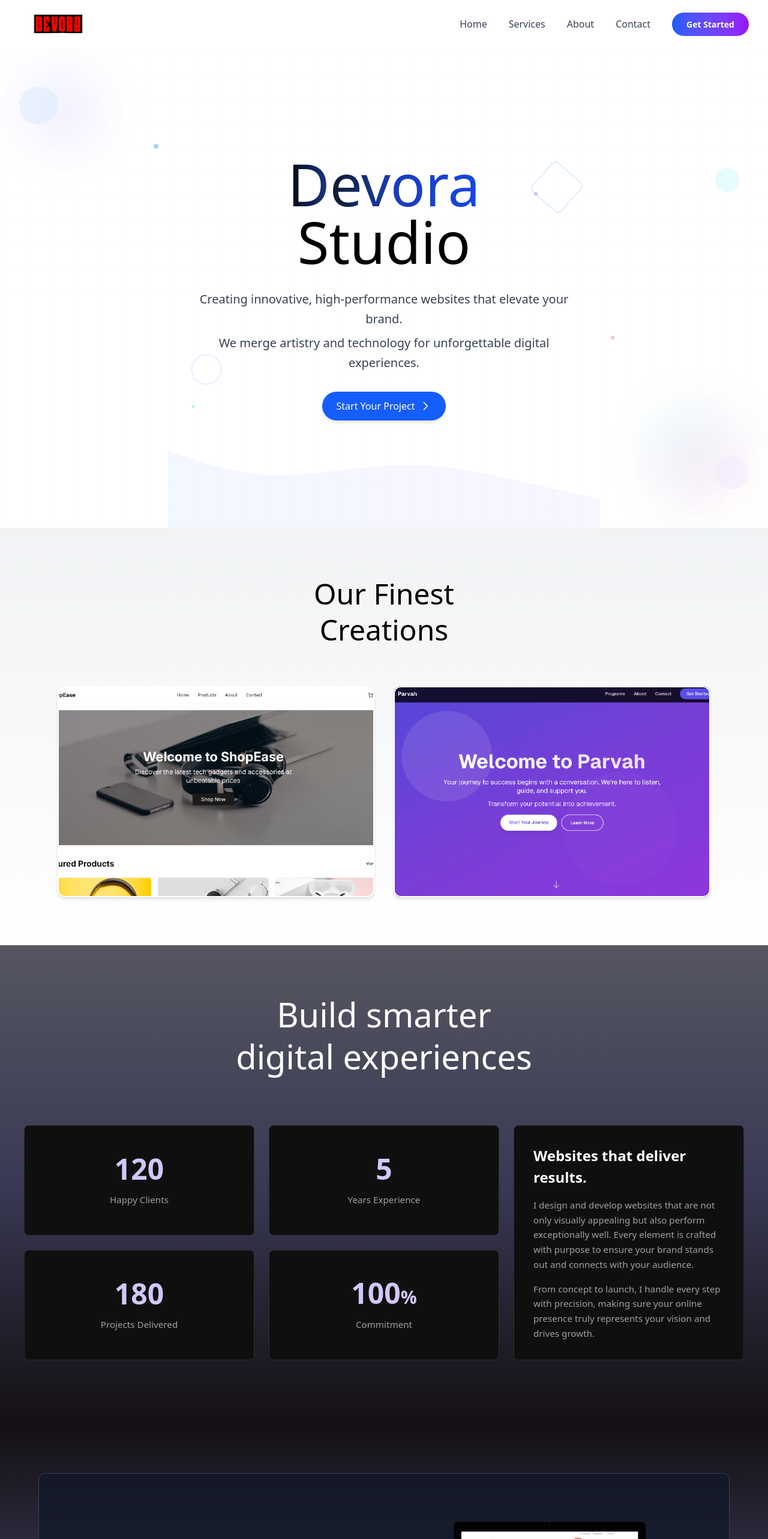
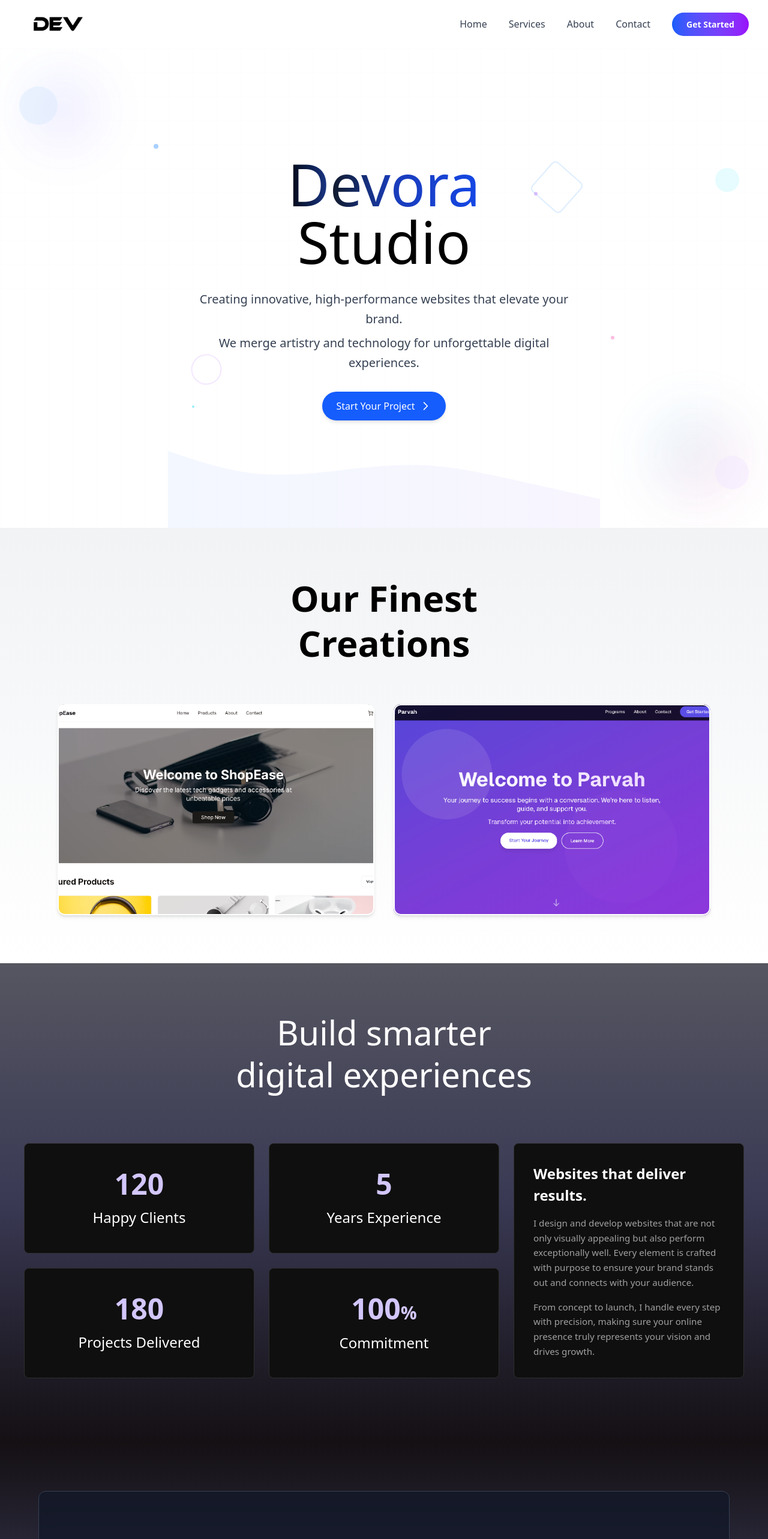
Before and after one commit to TarunGupta2602/Devora, a Next.js app: page / in a window 1280 px wide. Shown: the top 2566 px of the page at 60% size. Built offline with nearby package versions, Linux system fonts and the light colour scheme.

Commit message:
some more fixes

```diff
--- a/app/footer/page.js
+++ b/app/footer/page.js
@@ -13,7 +13,7 @@ export default function Footer() {
           <div className="sm:col-span-2">
             <div className="flex items-center ">
               <Image
-                src="/log.png"
+                src="/new.png"
                 width={100}
                 height={50}
                 alt="Team Devora Logo"
--- a/app/navbar/page.js
+++ b/app/navbar/page.js
@@ -74,7 +74,7 @@ export default function Navbar() {
                 className="block transition-transform duration-200 hover:scale-105"
               >
                 <Image
-                  src="/log.png"
+                  src="/new.png"
                   width={130}
                   height={100}
                   alt="Team Devora Logo"
--- a/app/page.js
+++ b/app/page.js
@@ -323,7 +323,7 @@ export default function HomePage() {
           animate={{ opacity: 1 }}
           transition={{ duration: 0.6 }}
         >
-          <h2 className="text-2xl sm:text-3xl md:text-4xl lg:text-5xl font-medium text-black leading-tight px-4">
+          <h2 className="text-2xl sm:text-3xl md:text-4xl lg:text-6xl font-bold text-black leading-tight px-4">
             Our Finest
             <br />
             Creations
@@ -370,7 +370,7 @@ export default function HomePage() {
       animate={{ opacity: 1 }}
       transition={{ duration: 0.6 }}
     >
-      <h1 className="text-[2.5rem] sm:text-[3rem] md:text-[3.5rem] font-light leading-tight">
+      <h1 className="text-[2.5rem] sm:text-[3rem] md:text-[3.5rem] font-medium leading-tight">
         Build smarter <br />
         <span className="font-medium">digital experiences</span>
       </h1>
@@ -391,7 +391,7 @@ export default function HomePage() {
             <div className="text-[2rem] sm:text-[2.5rem] font-semibold mb-1">
               <StatNumber value={stat.value} unit={stat.unit} sectionRef={sectionRef} />
             </div>
-            <div className="text-[0.95rem] text-[#A0A0A0]">{stat.label}</div>
+            <div className="text-2xl font-medium text-white">{stat.label}</div>
           </motion.div>
         ))}
       </div>
@@ -432,7 +432,7 @@ export default function HomePage() {
           >
             <div className="grid grid-cols-1 lg:grid-cols-2 gap-6 md:gap-8 items-center">
               <div className="text-center lg:text-left">
-                <h2 className="text-2xl sm:text-3xl md:text-4xl mb-4 md:mb-6">Premium Visuals</h2>
+                <h2 className="text-2xl sm:text-3xl md:text-4xl mb-4 font-medium md:mb-6">Premium Visuals</h2>
                 <p className="text-gray-200 leading-relaxed text-sm sm:text-base md:text-lg">
                   We curate high-quality images and animations to make your website visually captivating, reflecting your brand’s unique story.
                 </p>
@@ -596,7 +596,7 @@ export default function HomePage() {
       <section className="relative bg-white py-12 sm:py-16">
         <div className="sticky top-[40vh] sm:top-[40vh] transform -translate-y-1/2 z-10 bg-white/95 backdrop-blur-sm py-6 sm:py-8">
           <div className="text-center px-4 sm:px-6">
-            <h1 className="text-4xl sm:text-3xl md:text-4xl lg:text-7xl text-gray-800 ">
+            <h1 className="text-4xl sm:text-3xl md:text-4xl font-medium lg:text-5xl text-gray-800 ">
               Our Creative
               <br />
               Process
```
Also changed, not shown: public/log.png (deleted), public/new.png (added).
